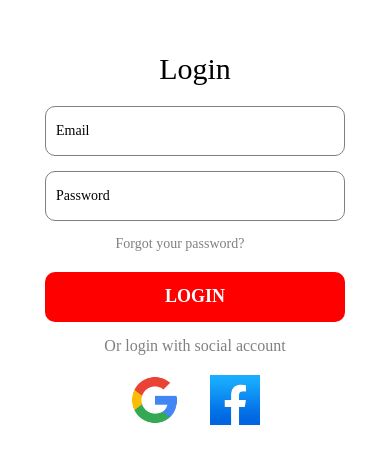
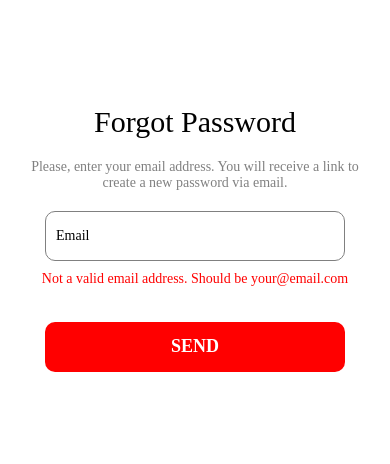
Before and after one commit to 105841105521/105841105521-rizky-maulia_lab_6b, a React Native app: screen / in a window 390 px wide. Shown: the part 184-648 px from the top of the page. Built offline with nearby package versions, Linux system fonts and the light colour scheme; a web font is replaced by a local one.

Commit message:
halaman forgotPasword

```diff
--- a/App.js
+++ b/App.js
@@ -1,5 +1,5 @@
 import React from 'react';
-import { StyleSheet, Text, View, TextInput, TouchableOpacity, Image } from 'react-native';
+import { StyleSheet, Text, View, TextInput, TouchableOpacity } from 'react-native';
 import { useFonts } from 'expo-font';
 
 // Komponen kustom, ButtonCustom
@@ -23,7 +23,7 @@ const TextInputCustom = ({ placeholder, color, typeKeyboard, secureTextEntry })
   );
 };
 
-export default function login() {
+export default function forgotPasword() {
   const [dapatFont] = useFonts({
     'Metro-Black': require('./assets/fonts/Metropolis-Black.otf'),
     'Metro-Bold': require('./assets/fonts/Metropolis-Bold.otf'),
@@ -38,20 +38,15 @@ export default function login() {
 
   return (
     <View style={styles.container}>
-      <Text style={[styles.title, { fontFamily: 'Metro-Bold' }]}>Login</Text>
+      <Text style={[styles.title, { fontFamily: 'Metro-Bold' }]}>Forgot Password</Text>
+      <Text style={[styles.instruction, { fontFamily: 'Metro-Medium' }]}>
+        Please, enter your email address. You will receive a link to create a new password via email.
+      </Text>
       <TextInputCustom placeholder="Email" color="gray" typeKeyboard="email-address" />
-      <TextInputCustom placeholder="Password" color="gray" typeKeyboard="default" secureTextEntry={true} />
-      <Text style={[styles.forgotPasswordText, { fontFamily: 'Metro-Medium' }]}>Forgot your password?</Text>
-      <ButtonCustom text="LOGIN" color="red" onPress={() => {}} />
-      <Text style={[styles.orText, { fontFamily: 'Metro-Medium' }]}>Or login with social account</Text>
-      <View style={styles.socialContainer}>
-        <TouchableOpacity onPress={() => {}}>
-          <Image source={require('./assets/google.jpeg')} style={styles.socialIcon} />
-        </TouchableOpacity>
-        <TouchableOpacity onPress={() => {}}>
-          <Image source={require('./assets/Facebook.jpeg')} style={styles.socialIcon} />
-        </TouchableOpacity>
-      </View>
+      <Text style={[styles.errorText, { fontFamily: 'Metro-Medium' }]}>
+        Not a valid email address. Should be your@email.com
+      </Text>
+      <ButtonCustom text="SEND" color="red" onPress={() => {}} />
     </View>
   );
 }
@@ -62,9 +57,16 @@ const styles = StyleSheet.create({
     justifyContent: 'center',
     alignItems: 'center',
     backgroundColor: 'white',
+    paddingHorizontal: 20,
   },
   title: {
     fontSize: 30,
+    marginBottom: 20,
+  },
+  instruction: {
+    fontSize: 14,
+    color: 'gray',
+    textAlign: 'center',
     marginBottom: 20,
   },
   textInput: {
@@ -72,14 +74,13 @@ const styles = StyleSheet.create({
     height: 50,
     borderWidth: 1,
     borderRadius: 10,
-    marginBottom: 15,
+    marginBottom: 10,
     paddingLeft: 10,
   },
-  forgotPasswordText: {
-    alignSelf: 'flex-center',
-    marginRight: 30,
+  errorText: {
+    color: 'red',
     marginBottom: 20,
-    color: 'gray',
+    textAlign: 'center',
   },
   button: {
     width: 300,
@@ -87,26 +88,11 @@ const styles = StyleSheet.create({
     borderRadius: 10,
     justifyContent: 'center',
     alignItems: 'center',
-    marginBottom: 15,
+    marginTop: 15,
   },
   buttonText: {
     color: 'white',
     fontSize: 18,
     fontWeight: 'bold',
   },
-  orText: {
-    fontSize: 16,
-    color: 'gray',
-    marginBottom: 20,
-  },
-  socialContainer: {
-    flexDirection: 'row',
-    justifyContent: 'space-between',
-    width: 150,
-  },
-  socialIcon: {
-    width: 50,
-    height: 50,
-    marginHorizontal: 10,
-  },
 });
```
